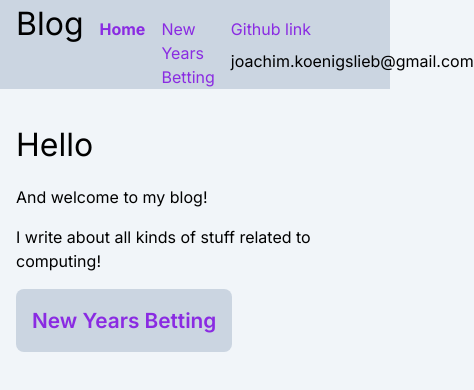
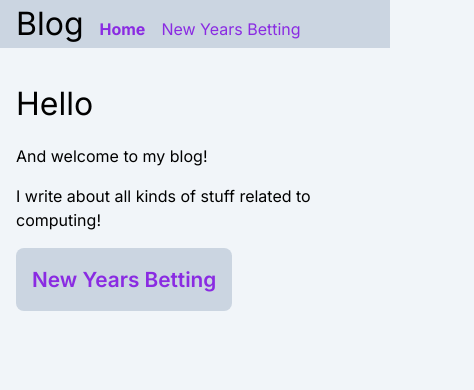
Before and after one commit to JoachimKoenigslieb/blog, a Next.js app: page / in a window 390 px wide. Shown: the top 390 px of the page, 474 px wide, since content can reach past the window. Built offline with nearby package versions, Linux system fonts and the light colour scheme.

Commit message:
fix style on mobile

```diff
--- a/src/app/ActiveLink.tsx
+++ b/src/app/ActiveLink.tsx
@@ -8,7 +8,7 @@ export const ActiveLink: typeof Link = ({ href, children, }) => {
 	const isActive = href === segment
 
 	return (
-		<Link href={href} className={isActive ? "font-bold" : undefined}>
+		<Link href={href} className={`${isActive ? "font-bold" : undefined} shrink-0`}>
 			{children}
 		</Link>
 	)
--- a/src/app/layout.tsx
+++ b/src/app/layout.tsx
@@ -23,7 +23,7 @@ export default function RootLayout({
   return (
     <html lang="en">
 		<body className={`${inter.className} bg-slate-100 flex flex-col md:flex-row`}>
-			<nav className="flex flex-row items-baseline jusit md:flex-col gap-4 bg-slate-300 md:basis-2/12 basis-0 md:py-12 px-4 h-screen md:sticky top-0">
+			<nav className="flex flex-row items-baseline md:flex-col gap-4 bg-slate-300 md:basis-2/12 md:py-12 px-4 md:h-screen md:sticky md:top-0 overflow-auto">
 				<h1>Blog</h1>
 				<ActiveLink href={'/'}>Home</ActiveLink>
 				{posts.map(post => (
@@ -31,7 +31,7 @@ export default function RootLayout({
 						{post.title}
 					</ActiveLink>
 				))}
-				<span className="md:mt-auto ml-auto md:ml-0 flex flex-col gap-2">
+				<span className="md:mt-auto ml-auto md:ml-0 flex:md flex-col gap-2 hidden">
 					<a href="https://github.com/JoachimKoenigslieb">Github link</a>
 					<span>
 						joachim.koenigslieb@gmail.com
```
